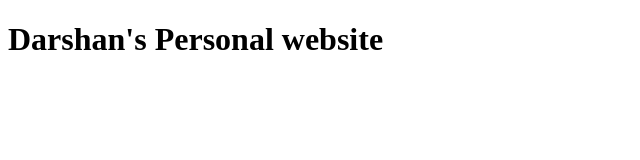
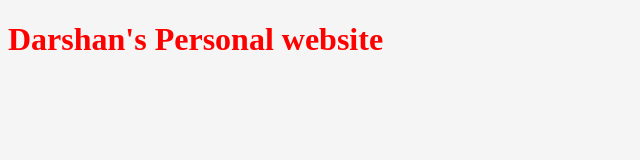
Before and after one commit to darshanmarathe/SnippetBank, a website: page index.html in a window 1280 px wide. Shown: the whole page, without its empty margins (0-640 px from the left). Drawn offline with nearby package versions, Linux system fonts and the light colour scheme.

Commit message:
2.1 Style Added

```diff
--- /dev/null
+++ b/css/style.css
@@ -0,0 +1,4 @@
+body{
+    background-color: whitesmoke;
+    color:red;
+}
--- a/index.html
+++ b/index.html
@@ -4,10 +4,13 @@
     <meta charset="UTF-8">
     <title>Darshan's Personal website</title>
     <script src='https://code.jquery.com/jquery-3.0.0.min.js'  crossorigin='anonymous'></script>
+<link rel="stylesheet" href="css/style.css">
+
 </head>
 <body>
     <h1>
         Darshan's Personal website
-     </h1>
+    </h1>
+
 </body>
 </html>
```
